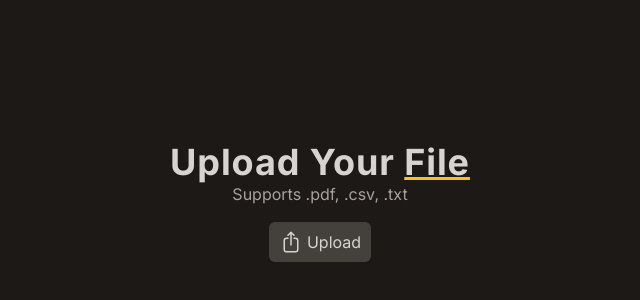
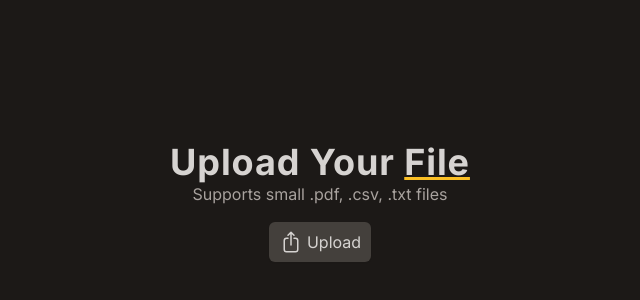
Before and after one commit to jearthman/ragette, a Next.js app: page /upload in a window 1280 px wide. Shown: the part 242-542 px from the top of the page, without its empty margins (320-960 px from the left). Built offline with nearby package versions, Linux system fonts and the light colour scheme.

Commit message:
Update file upload page to mention support for small files

```diff
--- a/app/upload/page.tsx
+++ b/app/upload/page.tsx
@@ -38,7 +38,9 @@
       <h1 className="mt-40 text-4xl font-bold tracking-wide text-stone-300 sm:mt-40 lg:mt-96">
         Upload Your <span className="underline decoration-amber-400">File</span>
       </h1>
-      <h3 className="text-md text-stone-400">Supports .pdf, .csv, .txt</h3>
+      <h3 className="text-md text-stone-400">
+        Supports small .pdf, .csv, .txt files
+      </h3>
 
       <form className="flex gap-2">
         <input
```
